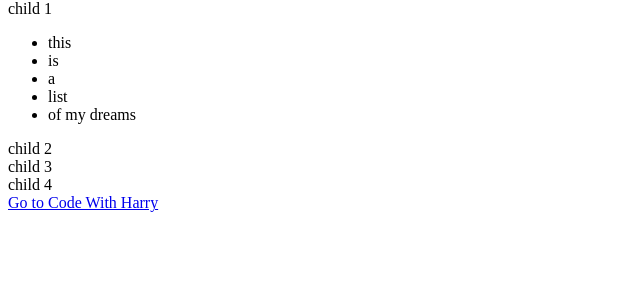
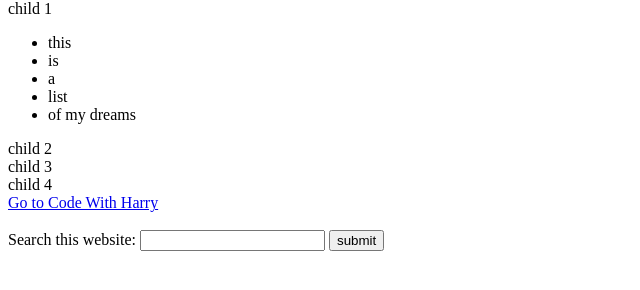
Before and after one commit to Ishazaka/simple-JS, a plain HTML site: page index.html in a window 1280 px wide. Shown: the part 138-428 px from the top of the page, without its empty margins (0-640 px from the left). Drawn offline with Linux system fonts and the light colour scheme.

Commit message:
Update index.html

```diff
--- a/index.html
+++ b/index.html
@@ -26,7 +26,12 @@
         <div class="child">child 4</div>
         <form action="none.html" method="post">
             <a href="//codewithharry.com">Go to Code With Harry</a>
-
+          <br>
+            <br>
+            Search this website: <input type="text" name="Hello" id="">
+            <input type="button" value="submit">
+        </form>
+    </div>
 
 
 
```
